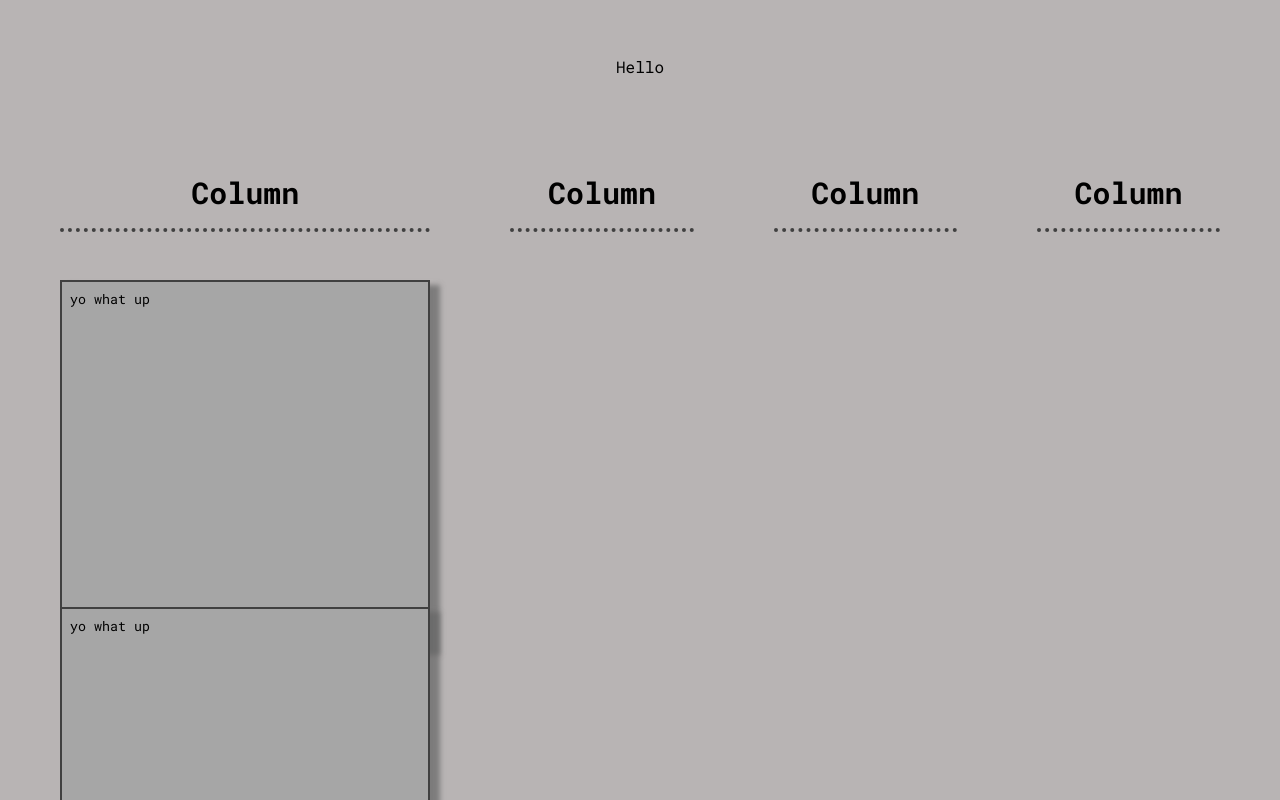
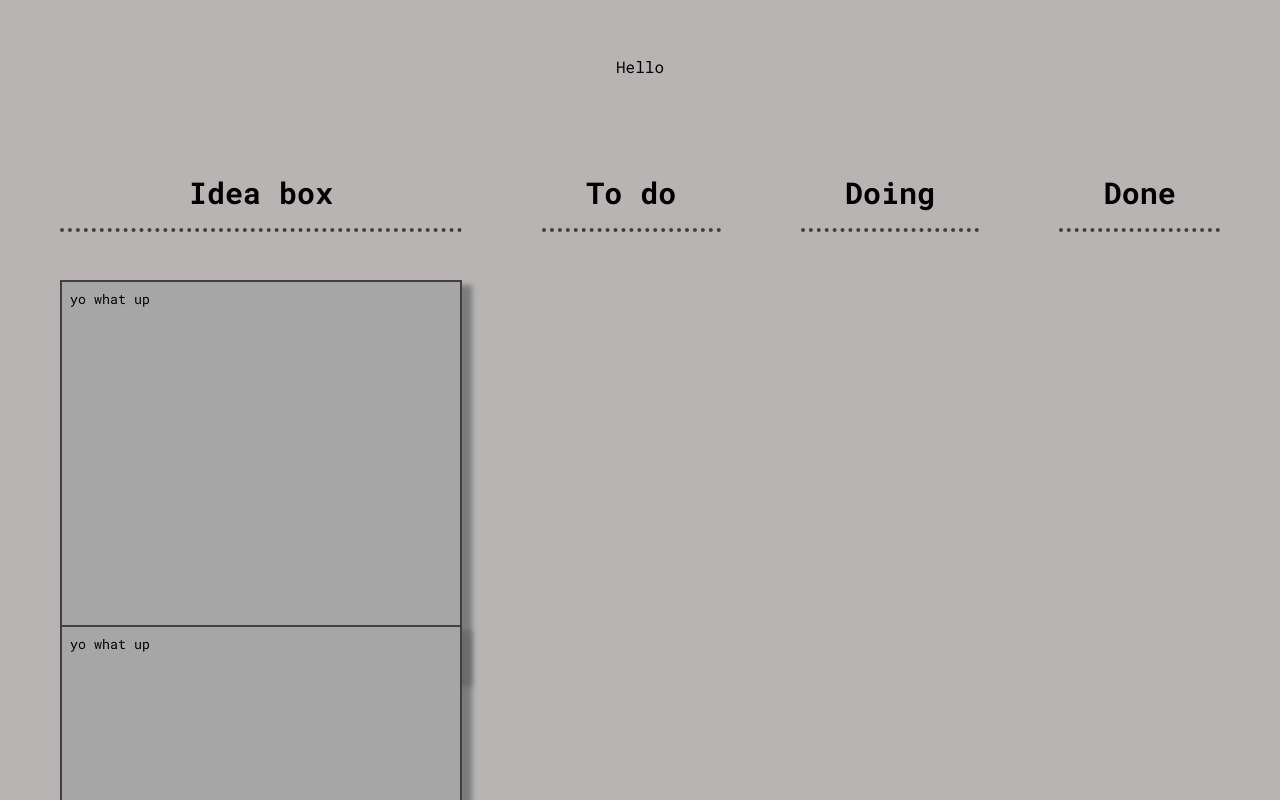
Before and after one commit to sighmoan/masaban-react, a React (Vite) app: page / in a window 1280 px wide. Shown: the top 800 px of the page. Built offline with nearby package versions, Linux system fonts and the light colour scheme.

Commit message:
pass column titel from board

```diff
--- a/src/Board.tsx
+++ b/src/Board.tsx
@@ -5,10 +5,10 @@ const Board = () => {
   return (
     <>
       <div className="grid-container" id="grid-container">
-        <Column />
-        <Column />
-        <Column />
-        <Column />
+        <Column columnTitle="Idea box" />
+        <Column columnTitle="To do" />
+        <Column columnTitle="Doing" />
+        <Column columnTitle="Done" />
         <Card />
         <Card />
         <Card />
--- a/src/Column.tsx
+++ b/src/Column.tsx
@@ -1,7 +1,7 @@
-const Column = () => {
+const Column = ({ columnTitle }: { columnTitle: string }) => {
   return (
     <>
-      <h4 className="grid__column-title">Column</h4>
+      <h4 className="grid__column-title">{columnTitle}</h4>
     </>
   );
 };
```
